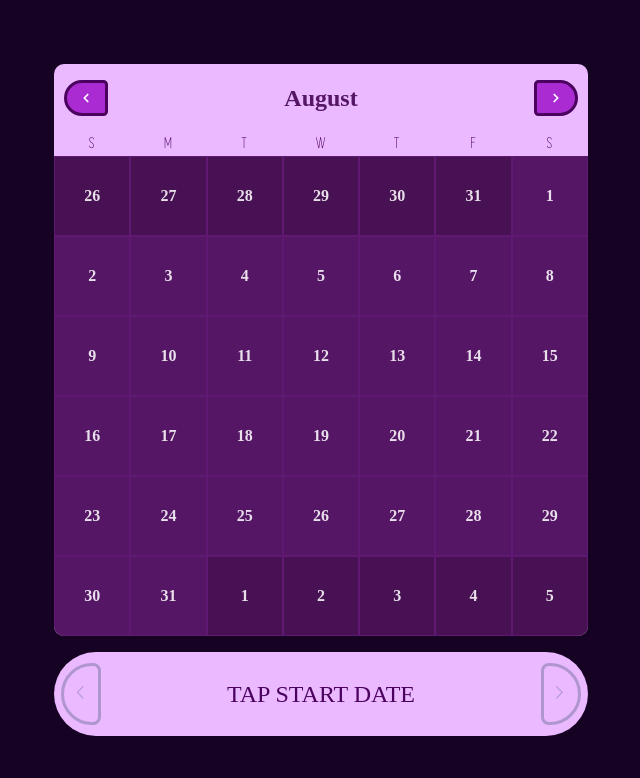
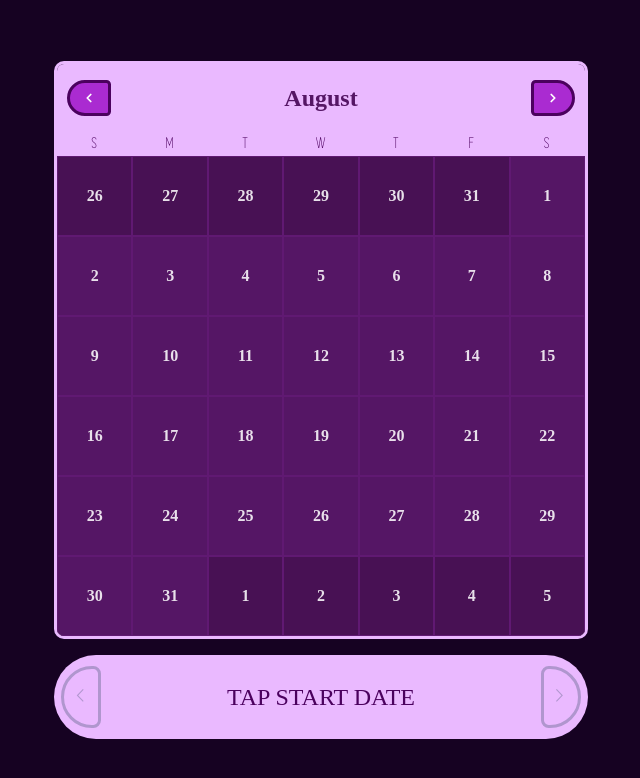
Before and after one commit to ttches/whendow.ui, a React (Vite) app: page /create in a window 1280 px wide. Shown: the top 778 px of the page, without its empty margins (319-959 px from the left). Built offline with nearby package versions, Linux system fonts and the light colour scheme.

Commit message:
calendar border

```diff
--- a/src/Components/Calendar/Calendar.styles.ts
+++ b/src/Components/Calendar/Calendar.styles.ts
@@ -4,6 +4,10 @@ export const CalendarContainer = styled.div`
   border-radius: 10px;
   overflow: hidden;
   user-select: none;
+
+  @media (min-width: 768px) {
+    border: 3px solid #eab9ff;
+  }
 `;
 
 export const CellsContainer = styled.div`
```
